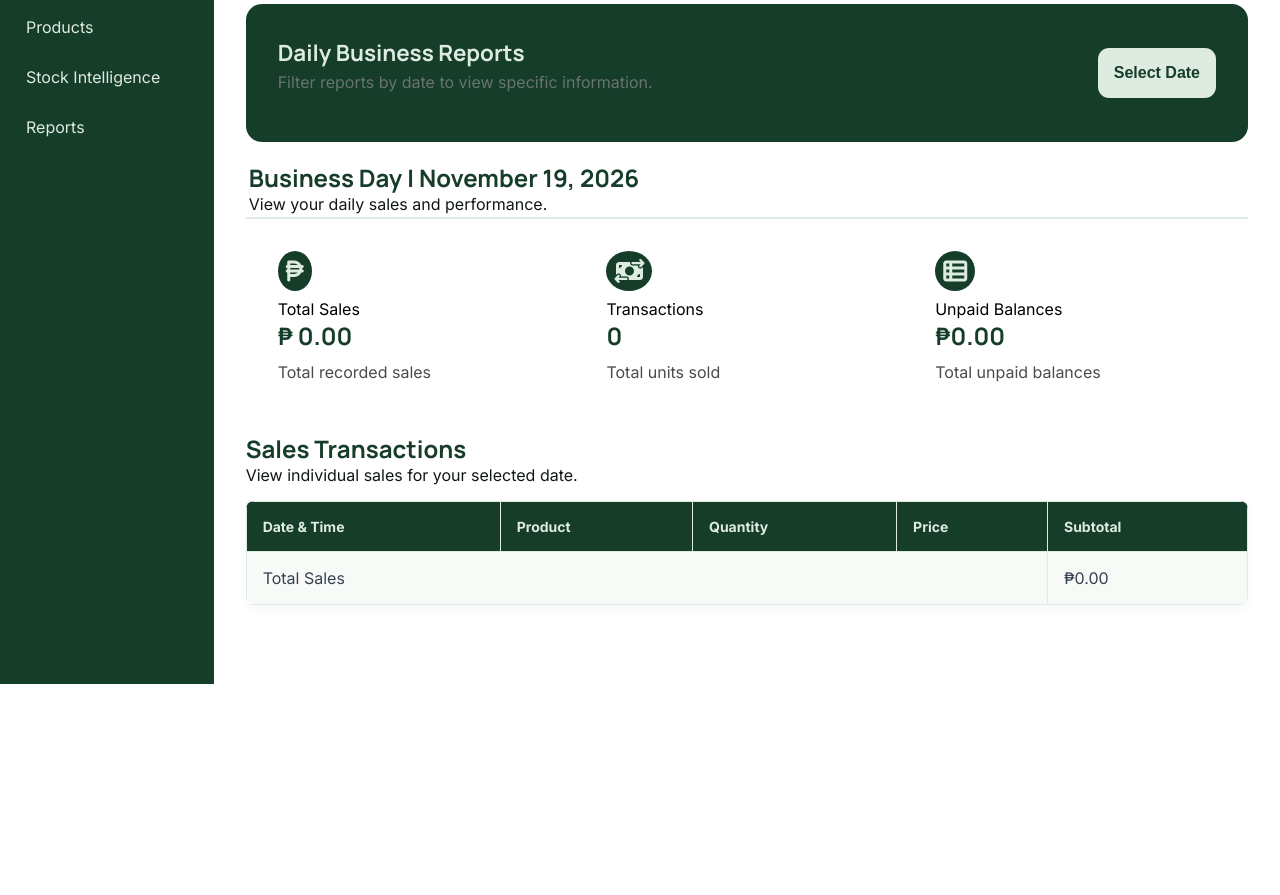
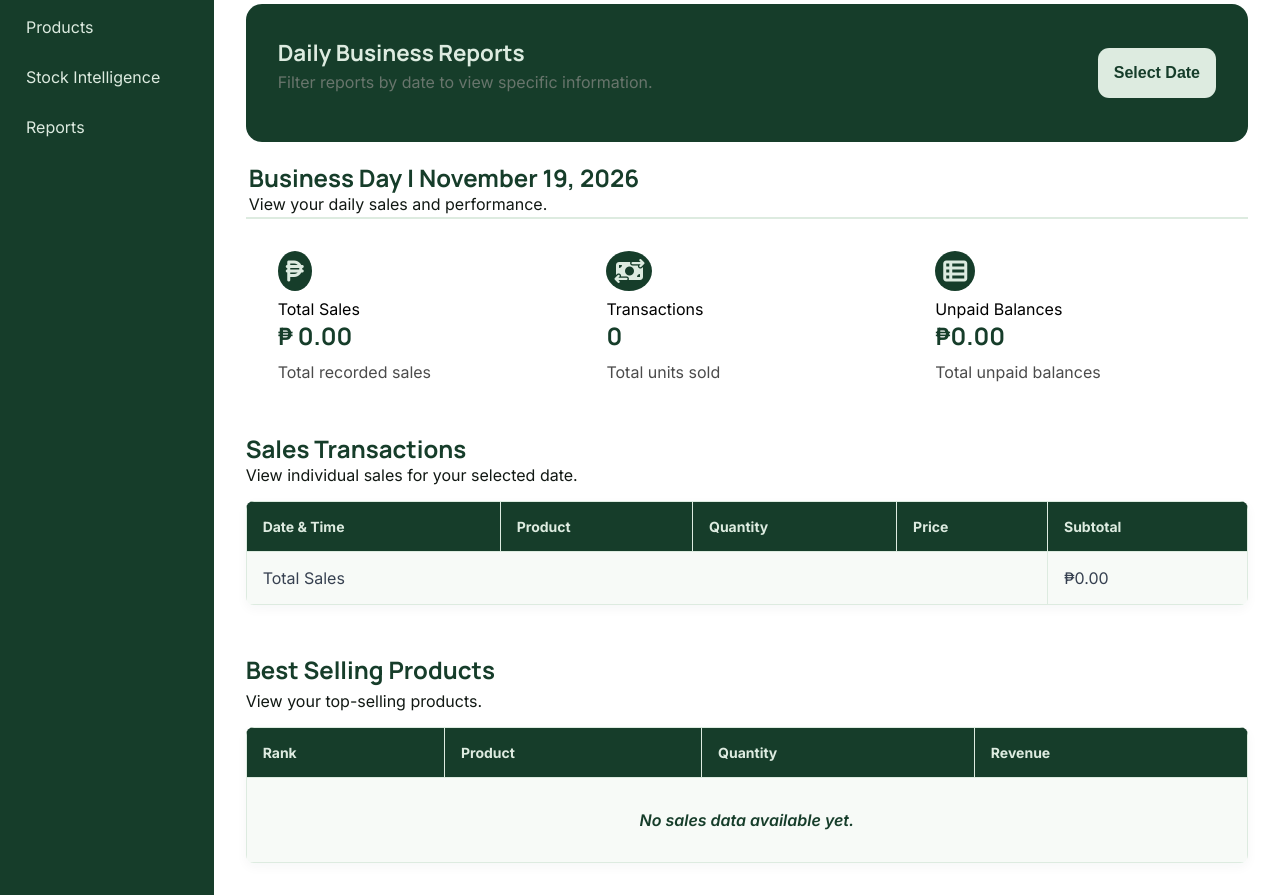
Before and after one commit to ALGGlodo/SariTracker, a website: page reports.html in a window 1280 px wide. Shown: the part 116-1011 px from the top of the page. Before the commit the page ends 800 px from the top, so only its background shows below. Drawn offline with Linux system fonts and the light colour scheme.

Commit message:
feat: add best-selling products report

```diff
--- a/js/reports.js
+++ b/js/reports.js
@@ -97,4 +97,33 @@ salesReport.forEach((report) => {
     };
   }
 });
+
+const bestSellingProducts = Object.entries(productSummary).sort((a, b) => {
+  return b[1].totalQuantity - a[1].totalQuantity || b[1].totalRevenue - a[1].totalRevenue;
+});
+
 console.log(productSummary);
+
+const bestSellingTableBody = document.getElementById("bestSellingTableBody");
+
+bestSellingTableBody.innerHTML = "";
+
+if(bestSellingProducts.length === 0){
+  bestSellingTableBody.innerHTML = `
+    <tr>
+      <td colspan="4" class="empty-state">No sales data available yet.</td>
+    </tr>
+  `;
+}else{
+
+bestSellingProducts.forEach((product,index) => {
+  bestSellingTableBody.innerHTML += `
+    <tr>
+      <td>${index + 1}</td>
+      <td>${product[0]}</td>
+      <td>${product[1].totalQuantity}</td>
+      <td>₱${product[1].totalRevenue.toFixed(2)}</td>
+    </tr>
+  `;
+});
+}
--- a/reports.css
+++ b/reports.css
@@ -171,13 +171,15 @@ main{
     box-shadow: 0 4px 12px rgba(22, 61, 42, 0.04);
 }
 
-.sales-table{
+.sales-table,
+.best-selling-table{
     border-collapse: collapse;
     width: 100%;
     text-align: left;
 }
 
-.sales-table th{
+.sales-table th,
+.best-selling-table  th{
     background: var(--color-primary);
     border: 1px solid var(--color-accent);
     color: var(--color-accent);
@@ -188,19 +190,59 @@ main{
     white-space: nowrap;
 }
 
-.sales-table td{
+.sales-table td,
+.best-selling-table td{
     font-family: var(--font-body);
     padding: 1rem;
     border: 1px solid var(--color-accent);
     color: #374151;
 }
 
-.sales-table tbody tr:hover {
+.sales-table tbody tr:hover,
+.best-selling-table tbody tr:hover{
     background: var(--color-accent);
 }
 
 .sales-table tbody tr:last-child td {
     border-bottom: none;
+}
+
+.best-selling{
+    margin-top: 1rem;
+    padding: 2rem;
+}
+
+.best-selling h2{
+    color: var(--color-primary);
+    font-family: var(--font-heading);
+    font-size: 1.5rem;
+    margin-bottom: 0.3rem;
+}
+
+.best-selling p{
+    font-family: var(--font-body);
+    font-size: 1rem;
+    color: var(--color-text);
+    margin-bottom: 1rem;
+}
+
+.best-selling-table tbody td:first-child {
+    font-weight: 700;
+    color: var(--color-primary);
+    width: 70px;
+}
+
+.best-selling-table tbody td:last-child {
+    font-weight: 600;
+    color: var(--color-primary);
+    white-space: nowrap;
+}
+
+.empty-state{
+    text-align: center;
+    color: var(--color-subtext);
+    padding: 2rem !important;
+    font-style: italic;
 }
 
 @media (max-width: 900px) {
--- a/reports.html
+++ b/reports.html
@@ -110,6 +110,27 @@
             </table>
           </div>
         </section>
+
+        <section class="best-selling">
+          <h2>Best Selling Products</h2>
+          <p>View your top-selling products.</p>
+          <div class="table-container">
+            <table class="best-selling-table">
+              <thead>
+                <tr>
+                  <th>Rank</th>
+                  <th>Product</th>
+                  <th>Quantity</th>
+                  <th>Revenue</th>
+                  </tr>
+                </thead>
+                <tbody id="bestSellingTableBody">
+                  <!-- Best-selling products will be dynamically inserted here -->
+                </tbody>
+            </table>
+          </div>
+        </section>
+
       </main>
     </div>
     <script src="/js/reports.js"></script>
```
